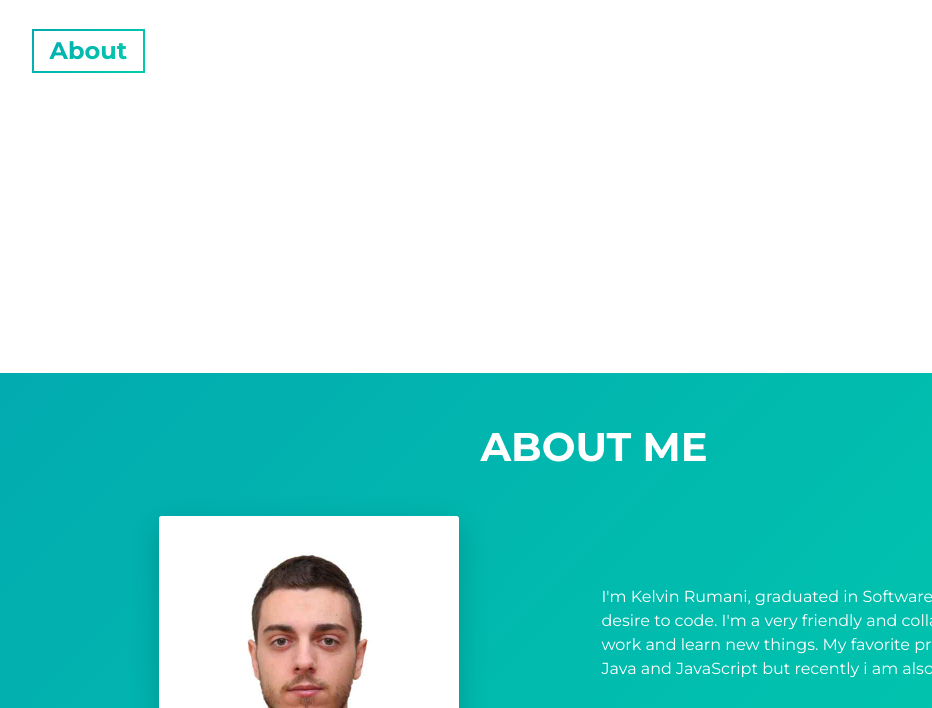
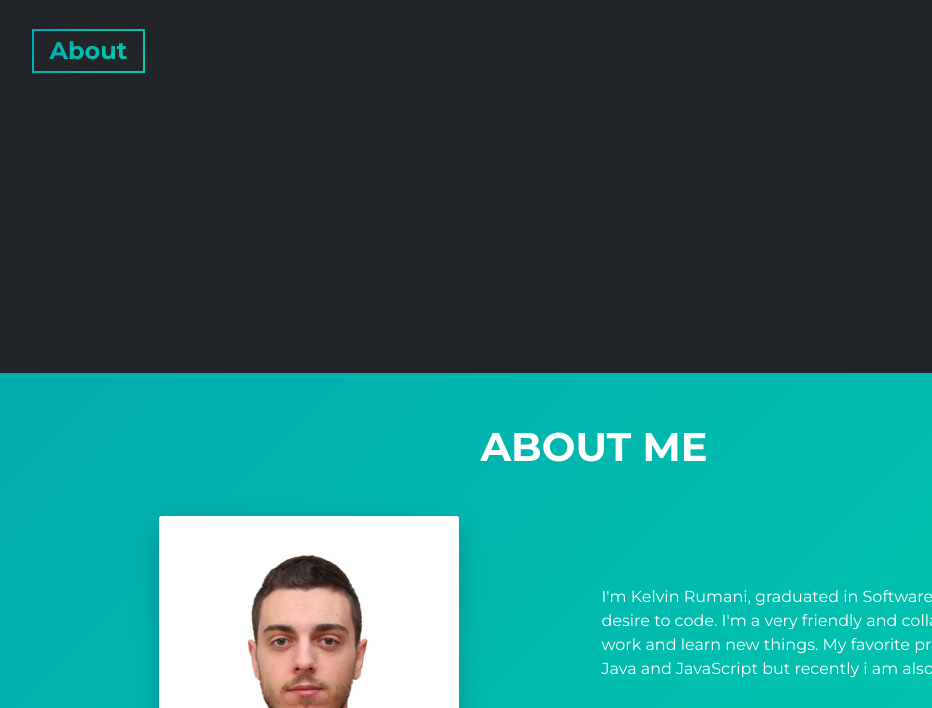
Before and after one commit to kelvin30/MyPortfolio, a website built with Parcel: page src/index.html in a window 1280 px wide. Shown: the part 427-1135 px from the top of the page, without its empty margins (46-978 px from the left). Built offline with nearby package versions, Linux system fonts and the light colour scheme.

Commit message:
background change

```diff
--- a/src/sass/sections/_hero.scss
+++ b/src/sass/sections/_hero.scss
@@ -4,7 +4,7 @@
   display: flex;
   align-items: center;
   border-bottom: 0px;
-  background: $white-color;
+  background: $dark;
   font-weight: 400;
   color: $dark-blue-text;
   padding: 0rem 5.6rem;
```
Also changed, not shown: src/index.html (+0 -11 lines).
